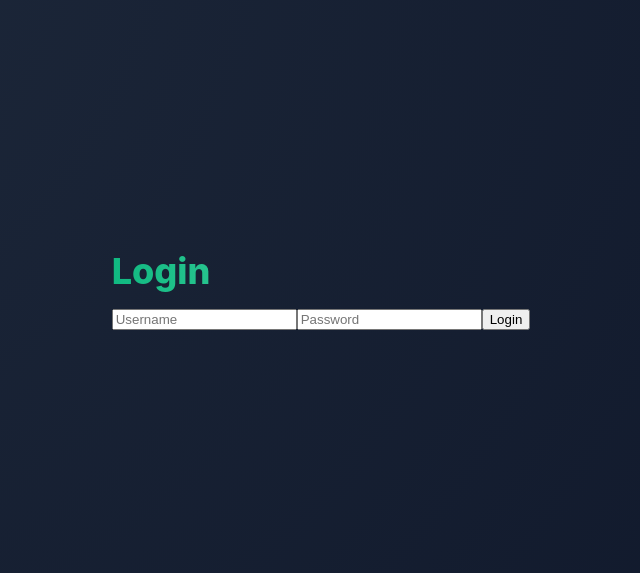
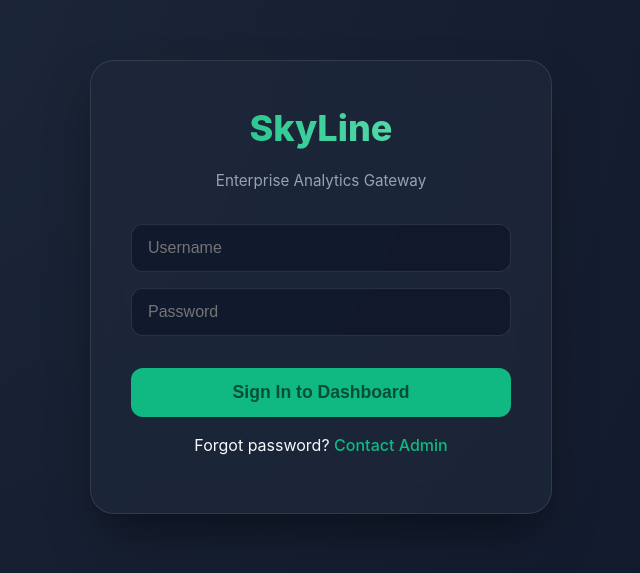
Before and after one commit to seanio777/project-gatekeeper, a React (Vite) app: page / in a window 1280 px wide. Shown: the part 113-686 px from the top of the page, without its empty margins (319-959 px from the left). Built offline with nearby package versions, Linux system fonts and the light colour scheme.

Commit message:
Feat: Implement login and dashboard component logic

```diff
--- a/src/components/Button.jsx
+++ b/src/components/Button.jsx
@@ -1,5 +1,4 @@
-const Button = ({ text }) => {
-  return <button type="submit">{text}</button>;
-};
-
+const Button = ({ text }) => (
+  <button type="submit" className="btn-primary">{text}</button>
+);
 export default Button;
--- a/src/components/Dashboard.jsx
+++ b/src/components/Dashboard.jsx
@@ -1,8 +1,50 @@
-const Dashboard = () => {
+import Button from "./Button";
+
+const Dashboard = ({ onLogout }) => {
+  // Mock data for the SaaS experience
+  const stats = [
+    { label: "Active Users", value: "1,284", grow: "+12%" },
+    { label: "Revenue", value: "$42,500", grow: "+8%" },
+    { label: "Server Status", value: "99.9%", grow: "Stable" }
+  ];
+
   return (
-    <div>
-      <h1>Welcome to SkyLine Analytics 🚀</h1>
-      <p>Login successful!</p>
+    <div className="card" style={{ maxWidth: "600px" }}>
+      <div className="dashboard-header">
+        <h2 style={{ fontSize: "1.8rem" }}>SkyLine <span style={{ fontWeight: "300" }}>Analytics</span></h2>
+        <p className="subtitle">Welcome back, Administrator. Systems are optimal.</p>
+      </div>
+
+      <div className="stats-grid" style={{
+        display: "grid",
+        gridTemplateColumns: "1fr 1fr 1fr",
+        gap: "1rem",
+        margin: "2rem 0"
+      }}>
+        {stats.map((stat, index) => (
+          <div key={index} style={{
+            background: "rgba(15, 23, 42, 0.5)",
+            padding: "1rem",
+            borderRadius: "12px",
+            border: "1px solid rgba(255,255,255,0.05)"
+          }}>
+            <p style={{ color: "var(--text-secondary)", fontSize: "0.75rem", margin: 0 }}>{stat.label}</p>
+            <h3 style={{ margin: "0.5rem 0", color: "var(--primary-green)" }}>{stat.value}</h3>
+            <span style={{ fontSize: "0.7rem", color: "#6ee7b7" }}>{stat.grow}</span>
+          </div>
+        ))}
+      </div>
+
+      <div className="dashboard-footer" style={{ borderTop: "1px solid rgba(255,255,255,0.1)", paddingTop: "1.5rem" }}>
+        <p className="subtitle" style={{ marginBottom: "1rem" }}>Session active: 12m 4s</p>
+        <button
+          onClick={onLogout}
+          className="btn-primary"
+          style={{ background: "rgba(244, 63, 94, 0.2)", color: "#fb7185", border: "1px solid #fb7185" }}
+        >
+          Log out
+        </button>
+      </div>
     </div>
   );
 };
--- a/src/components/InputField.jsx
+++ b/src/components/InputField.jsx
@@ -1,14 +1,11 @@
-const InputField = ({ name, type = "text", value, onChange, placeholder, error }) => {
-  return (
+const InputField = ({ name, type = "text", value, onChange, placeholder, error }) => (
   <input
     type={type}
     name={name}
     value={value}
     onChange={onChange}
     placeholder={placeholder}
-      className={`input ${error ? "border-red" : "border-gray"}`}
+    className={`input-field ${error ? "border-red" : ""}`}
   />
 );
-};
-
 export default InputField;
--- a/src/components/LoginForm.jsx
+++ b/src/components/LoginForm.jsx
@@ -3,40 +3,57 @@ import InputField from "./InputField";
 import Button from "./Button";
 
 const LoginForm = ({ onLogin }) => {
+  // ES6 Destructuring for State
   const [credentials, setCredentials] = useState({
     username: "",
-    password: ""
+    password: "",
   });
 
-  const [error, setError] = useState(false);
+  const [status, setStatus] = useState({
+    error: false,
+    loading: false,
+  });
 
-  const handleChange = ({ target: { name, value } }) => {
-    setCredentials({ ...credentials, [name]: value });
+  // Handle input changes dynamically
+  const handleChange = (e) => {
+    const { name, value } = e.target;
+    setCredentials((prev) => ({ ...prev, [name]: value }));
+
+    // Interactive: Clear error message as soon as user starts typing again
+    if (status.error) setStatus((prev) => ({ ...prev, error: false }));
   };
 
   const handleSubmit = (e) => {
     e.preventDefault();
+    setStatus((prev) => ({ ...prev, loading: true }));
 
+    // Mocking an API call with a 1.2s delay for a realistic feel
+    setTimeout(() => {
       const { username, password } = credentials;
 
       if (username === "admin" && password === "1234") {
-      setError(false);
         onLogin();
       } else {
-      setError(true);
+        setStatus({ error: true, loading: false });
       }
+    }, 1200);
   };
 
   return (
-    <form onSubmit={handleSubmit}>
-      <h2>Login</h2>
+    <div className={`card ${status.error ? "shake" : ""}`}>
+      <div className="login-header">
+        <h2>SkyLine</h2>
+        <p className="subtitle">Enterprise Analytics Gateway</p>
+      </div>
 
+      <form onSubmit={handleSubmit} noValidate>
         <InputField
           name="username"
+          type="text"
           placeholder="Username"
           value={credentials.username}
           onChange={handleChange}
-        error={error}
+          error={status.error}
         />
 
         <InputField
@@ -45,13 +62,24 @@ const LoginForm = ({ onLogin }) => {
           placeholder="Password"
           value={credentials.password}
           onChange={handleChange}
-        error={error}
+          error={status.error}
         />
 
-      {error && <p style={{ color: "red" }}>Invalid credentials</p>}
+        {status.error && (
+          <div className="error-container">
+            <p className="error-text">🔒 Invalid username or password</p>
+          </div>
+        )}
 
-      <Button text="Login" />
+        <Button
+          text={status.loading ? "Verifying..." : "Sign In to Dashboard"}
+        />
       </form>
+
+      <div className="login-footer">
+        <p>Forgot password? <span className="link">Contact Admin</span></p>
+      </div>
+    </div>
   );
 };
 
```
Lines whose indentation alone changed are shown as unchanged.
